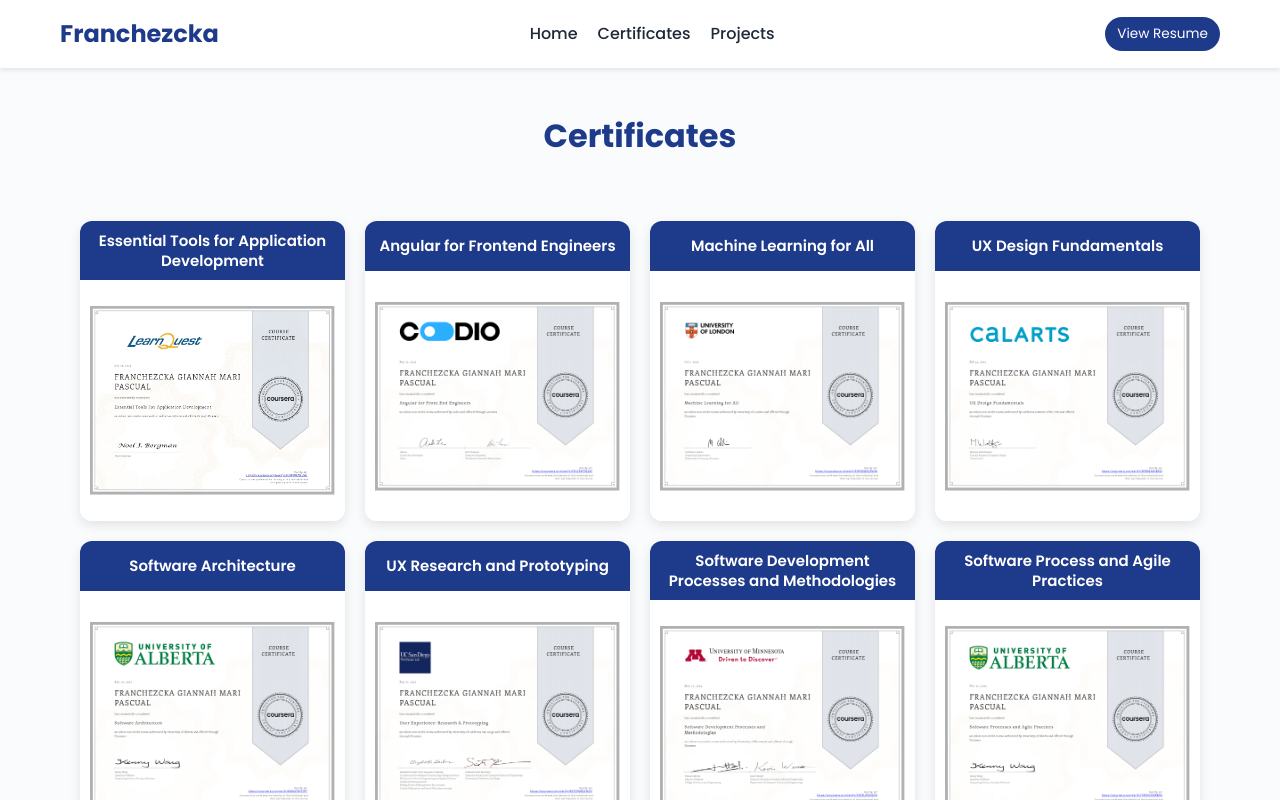
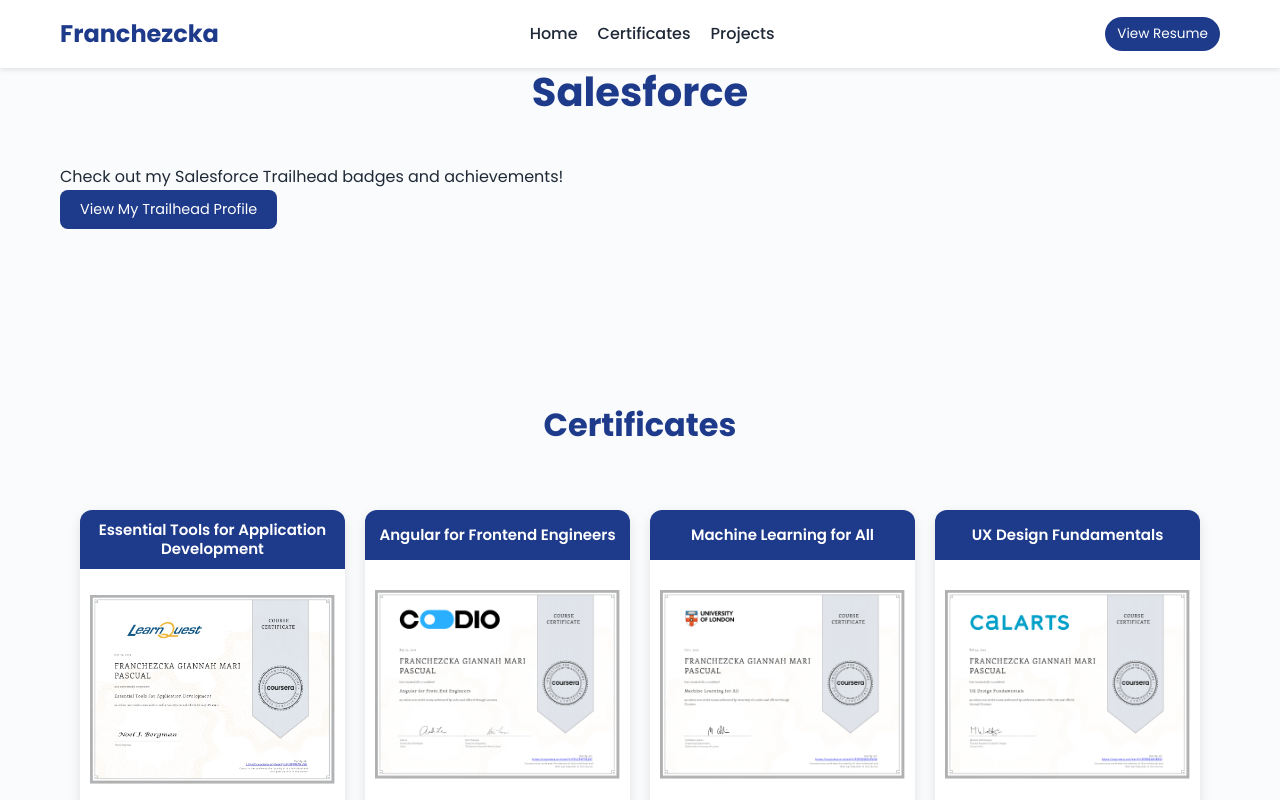
Before and after one commit to chezcka/myportfolio, a React (Create React App) app: page /#/certificates in a window 1280 px wide. Shown: the top 800 px of the page. Built offline with nearby package versions, Linux system fonts and the light colour scheme.

Commit message:
Added salesforce credentials

```diff
--- a/src/Certificates.js
+++ b/src/Certificates.js
@@ -61,6 +61,19 @@ function Certificates() {
         </div>
       </header>
 
+      <section id="salesforce">
+        <h2>Salesforce</h2>
+        <p>Check out my Salesforce Trailhead badges and achievements!</p>
+        <a
+          href="https://trailhead.salesforce.com/en/me/your-profile-id"
+          target="_blank"
+          rel="noopener noreferrer"
+          className="trailhead-btn"
+        >
+          View My Trailhead Profile
+        </a>
+      </section>
+
       <section id="certificates">
         <h2 className="section-title">Certificates</h2>
         <div className="certificates-grid">
```
